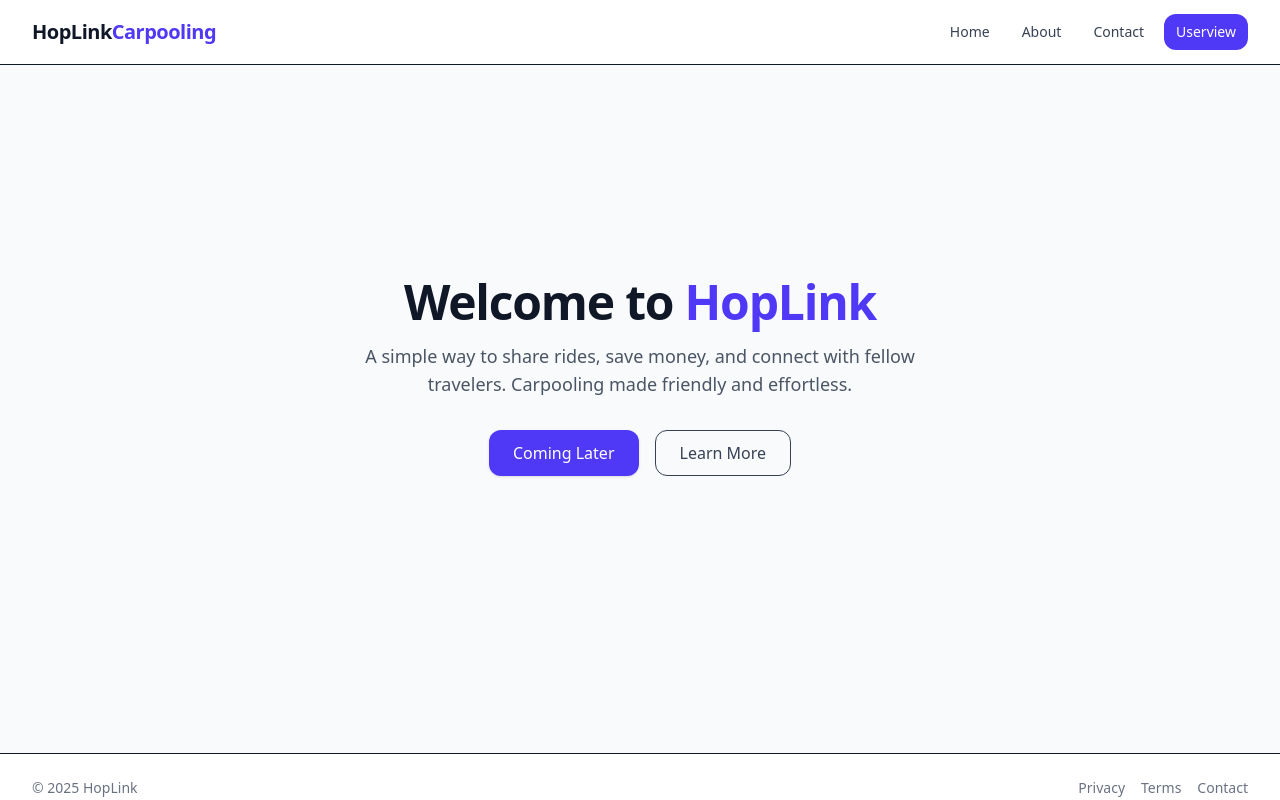
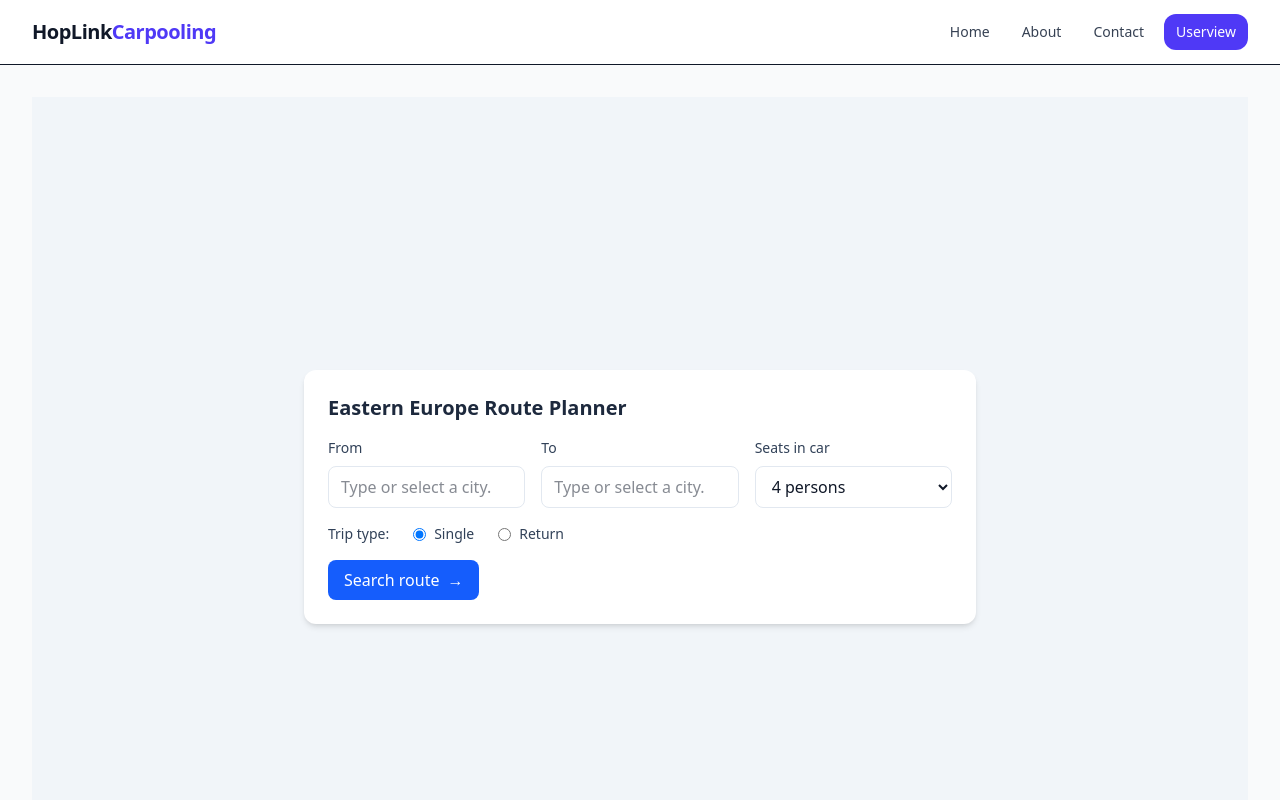
Before and after one commit to Aikeeeen/HopLinkFrontEnd, a React (Vite) app: page /userview in a window 1280 px wide. Shown: the top 800 px of the page. Built offline with nearby package versions, Linux system fonts and the light colour scheme.

Commit message:
added userview

```diff
--- a/src/pages/Userview.jsx
+++ b/src/pages/Userview.jsx
@@ -1,24 +1,300 @@
-export default function Home() {
+import React, { useState } from "react";
+
+const europeanCities = [
+  // Romania
+  "Bucharest",
+  "Cluj-Napoca",
+  "Timișoara",
+  "Iași",
+  "Constanța",
+  "Craiova",
+  "Brașov",
+  "Galați",
+  "Ploiești",
+  "Oradea",
+  "Brăila",
+  "Arad",
+  "Pitești",
+  "Sibiu",
+  "Bacău",
+  "Târgu Mureș",
+  "Baia Mare",
+  "Buzău",
+  "Satu Mare",
+  "Suceava",
+  "Piatra Neamț",
+  "Drobeta-Turnu Severin",
+  "Târgoviște",
+
+  // Bulgaria
+  "Sofia",
+  "Plovdiv",
+  "Varna",
+  "Burgas",
+  "Ruse",
+  "Stara Zagora",
+  "Pleven",
+  "Sliven",
+  "Dobrich",
+  "Shumen",
+  "Pernik",
+  "Haskovo",
+  "Yambol",
+  "Blagoevgrad",
+  "Veliko Tarnovo",
+  "Vidin",
+
+  // Slovakia
+  "Bratislava",
+  "Košice",
+  "Prešov",
+  "Žilina",
+  "Nitra",
+  "Banská Bystrica",
+  "Trnava",
+  "Trenčín",
+  "Martin",
+  "Poprad",
+
+  // Poland
+  "Warsaw",
+  "Kraków",
+  "Łódź",
+  "Wrocław",
+  "Poznań",
+  "Gdańsk",
+  "Szczecin",
+  "Bydgoszcz",
+  "Lublin",
+  "Białystok",
+  "Katowice",
+  "Gdynia",
+  "Częstochowa",
+  "Radom",
+  "Sosnowiec",
+  "Rzeszów",
+  "Toruń",
+  "Kielce",
+  "Gliwice",
+  "Zabrze",
+  "Bytom",
+  "Olsztyn",
+  "Bielsko-Biała",
+  "Rybnik",
+  "Ruda Śląska",
+  "Tychy",
+  "Opole",
+  "Elbląg",
+  "Płock",
+  "Gorzów Wielkopolski",
+  "Zielona Góra"
+];
+
+// fake distance calculator so UI works
+function estimateDistance(from, to) {
+  if (!from || !to) return null;
+  if (from === to) return 0;
+
+  const hash = (str) =>
+    str
+      .toLowerCase()
+      .split("")
+      .reduce((acc, ch) => acc + ch.charCodeAt(0), 0);
+
+  const base = Math.abs(hash(from) - hash(to));
+  const distance = 60 + (base % 940); // 60..1000 km
+  return distance;
+}
+
+function formatDurationFromKm(km, avgSpeed = 80) {
+  const hours = km / avgSpeed;
+  const h = Math.floor(hours);
+  const m = Math.round((hours - h) * 60);
+  return { h, m };
+}
+
+export default function Userview() {
+  const [fromCity, setFromCity] = useState("");
+  const [toCity, setToCity] = useState("");
+  const [seats, setSeats] = useState("4");
+  const [tripType, setTripType] = useState("single"); // single | return
+  const [route, setRoute] = useState(null);
+  const [error, setError] = useState("");
+
+  const handleSearch = () => {
+    if (!fromCity || !toCity) {
+      setError("Please select both a start and destination city.");
+      setRoute(null);
+      return;
+    }
+    setError("");
+    const baseKm = estimateDistance(fromCity, toCity);
+    if (baseKm === null) {
+      setRoute(null);
+      setError("Could not calculate route.");
+      return;
+    }
+
+    // if return -> double distance
+    const finalKm = tripType === "return" ? baseKm * 2 : baseKm;
+    const time = formatDurationFromKm(finalKm);
+
+    setRoute({
+      from: fromCity,
+      to: toCity,
+      km: finalKm,
+      time,
+      seats,
+      tripType
+    });
+  };
+
   return (
-    <section className="flex flex-col items-center justify-center text-center min-h-[70vh]">
-      <h1 className="text-5xl font-bold tracking-tight">
-        Welcome to <span className="text-indigo-600">HopLink</span>
-      </h1>
+    <div className="min-h-screen bg-slate-100 flex items-center justify-center p-6">
+      <div className="w-full max-w-2xl bg-white shadow-md rounded-xl p-6">
+        <h1 className="text-xl font-semibold mb-4 text-slate-800">
+          Eastern Europe Route Planner
+        </h1>
 
-      <p className="mt-4 text-lg text-gray-600 max-w-xl">
-        A simple way to share rides, save money, and connect with fellow travelers.
-        Carpooling made friendly and effortless.
-      </p>
+        {/* inputs */}
+        <div className="grid grid-cols-1 md:grid-cols-3 gap-4">
+          {/* FROM */}
+          <div className="flex flex-col gap-2">
+            <label htmlFor="from" className="text-sm font-medium text-slate-700">
+              From
+            </label>
+            <input
+              id="from"
+              list="european-cities"
+              value={fromCity}
+              onChange={(e) => setFromCity(e.target.value)}
+              className="px-3 py-2 rounded-lg border border-slate-200 focus:outline-none focus:ring-2 focus:ring-blue-500"
+              placeholder="Type or select a city..."
+            />
+          </div>
 
-      <div className="mt-8 flex gap-4">
-        <button className="rounded-xl bg-indigo-600 px-6 py-2.5 text-white font-medium shadow hover:bg-indigo-700 transition">
-          Coming Later
-        </button>
+          {/* TO */}
+          <div className="flex flex-col gap-2">
+            <label htmlFor="to" className="text-sm font-medium text-slate-700">
+              To
+            </label>
+            <input
+              id="to"
+              list="european-cities"
+              value={toCity}
+              onChange={(e) => setToCity(e.target.value)}
+              className="px-3 py-2 rounded-lg border border-slate-200 focus:outline-none focus:ring-2 focus:ring-blue-500"
+              placeholder="Type or select a city..."
+            />
+          </div>
 
-        <button className="rounded-xl border px-6 py-2.5 text-gray-700 hover:bg-gray-100 transition">
-          Learn More
-        </button>
+          {/* SEATS */}
+          <div className="flex flex-col gap-2">
+            <label htmlFor="seats" className="text-sm font-medium text-slate-700">
+              Seats in car
+            </label>
+            <select
+              id="seats"
+              value={seats}
+              onChange={(e) => setSeats(e.target.value)}
+              className="px-3 py-2 rounded-lg border border-slate-200 bg-white focus:outline-none focus:ring-2 focus:ring-blue-500"
+            >
+              <option value="1">1 person</option>
+              <option value="2">2 persons</option>
+              <option value="3">3 persons</option>
+              <option value="4">4 persons</option>
+              <option value="5">5 persons</option>
+              <option value="6">6 persons</option>
+              <option value="7">7 persons</option>
+              <option value="8">8 persons</option>
+            </select>
+          </div>
+        </div>
+
+        {/* shared datalist for cities */}
+        <datalist id="european-cities">
+          {europeanCities.map((city) => (
+            <option key={city} value={city} />
+          ))}
+        </datalist>
+
+        {/* trip type: single / return */}
+        <div className="mt-4 flex gap-6 items-center">
+          <span className="text-sm font-medium text-slate-700">Trip type:</span>
+          <label className="flex items-center gap-2 text-sm text-slate-700 cursor-pointer">
+            <input
+              type="radio"
+              name="tripType"
+              value="single"
+              checked={tripType === "single"}
+              onChange={(e) => setTripType(e.target.value)}
+            />
+            Single
+          </label>
+          <label className="flex items-center gap-2 text-sm text-slate-700 cursor-pointer">
+            <input
+              type="radio"
+              name="tripType"
+              value="return"
+              checked={tripType === "return"}
+              onChange={(e) => setTripType(e.target.value)}
+            />
+            Return
+          </label>
+        </div>
+
+        {/* search button */}
+        <div className="mt-4">
+          <button
+            onClick={handleSearch}
+            className="inline-flex items-center gap-2 px-4 py-2 bg-blue-600 text-white rounded-lg hover:bg-blue-700 transition"
+          >
+            Search route
+            <span aria-hidden="true">→</span>
+          </button>
+        </div>
+
+        {/* error */}
+        {error && (
+          <div className="mt-4 p-3 bg-red-50 text-red-700 rounded-lg text-sm">
+            {error}
+          </div>
+        )}
+
+        {/* route result */}
+        {route && (
+          <div className="mt-6 p-4 bg-slate-50 border border-slate-100 rounded-lg">
+            <h2 className="text-lg font-semibold text-slate-800 mb-2">
+              Route found
+            </h2>
+            <p className="text-sm text-slate-700 mb-1">
+              {route.from} → {route.to}
+            </p>
+            <p className="text-sm text-slate-700">
+              Trip type:{" "}
+              <span className="font-medium">
+                {route.tripType === "return" ? "Return (round trip)" : "Single"}
+              </span>
+            </p>
+            <p className="text-sm text-slate-700">
+              Distance: <span className="font-medium">{route.km} km</span>
+            </p>
+            <p className="text-sm text-slate-700">
+              Estimated driving time:{" "}
+              <span className="font-medium">
+                {route.time.h}h {route.time.m}m
+              </span>{" "}
+              (at ~80 km/h)
+            </p>
+            <p className="text-sm text-slate-700">
+              Seats available: <span className="font-medium">{route.seats}</span>
+            </p>
+            <p className="text-xs text-slate-400 mt-2">
+              *Demo estimate. Plug in a real maps API for accurate routes.
+            </p>
+          </div>
+        )}
       </div>
-    </section>
+    </div>
   );
 }
```
